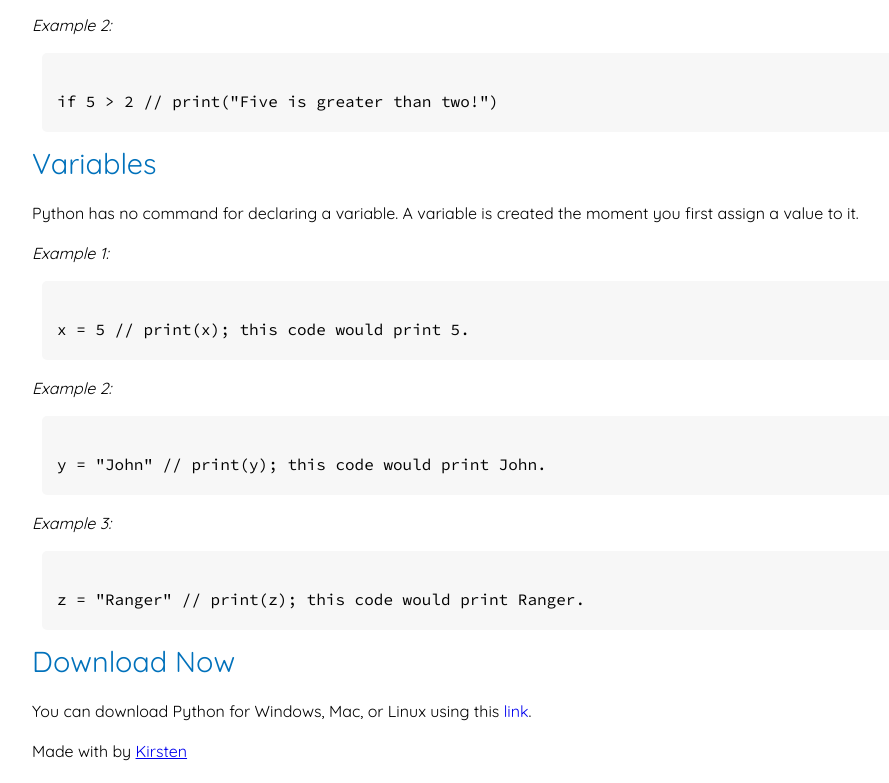
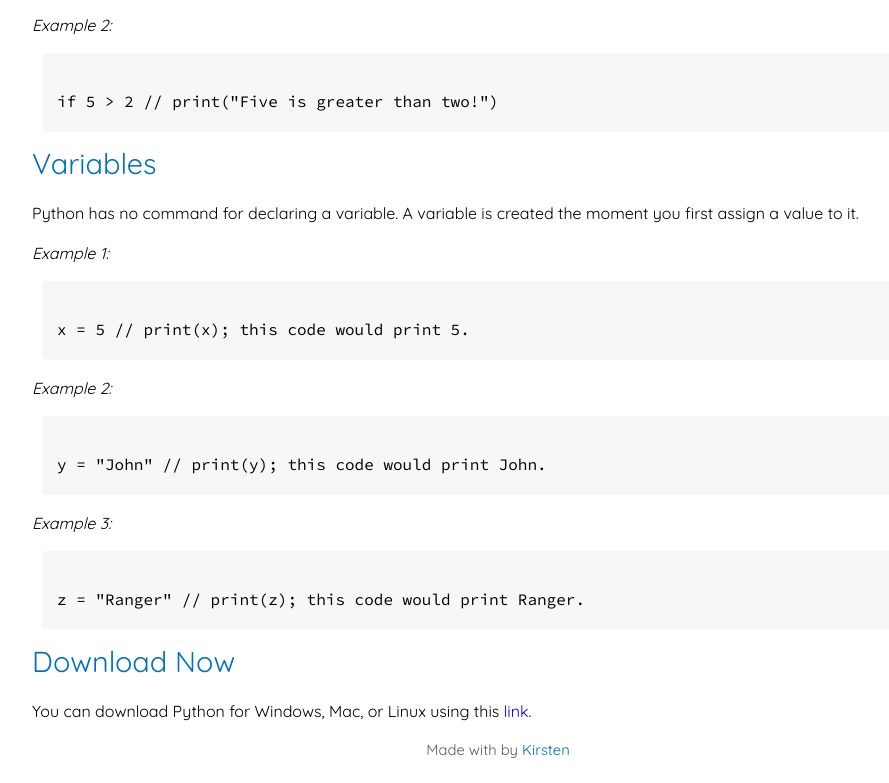
Before and after one commit to ChillHumanoid/fCC-Technical-Documentation, a plain HTML site: page index.html in a window 1280 px wide. Shown: the part 1365-2148 px from the top of the page, without its empty margins (296-1185 px from the left). Drawn offline with Linux system fonts and the light colour scheme.

Commit message:
update styles.css

```diff
--- a/styles.css
+++ b/styles.css
@@ -100,6 +100,23 @@ code {
   color: #6ce7fd;
 }
 
+.footer {
+  color: #535c68;
+	white-space: nowrap;
+  font-size: 0.925rem;
+	text-align: center;
+}
+
+.footer a {
+  text-decoration: none;
+  color: #0171bb;
+	white-space: nowrap;
+}
+
+.footer a:hover {
+  color: #0a3d62;
+}
+
 @media only screen and (max-width: 815px) {
   /* For mobile phones: */
   #navbar ul {
```
